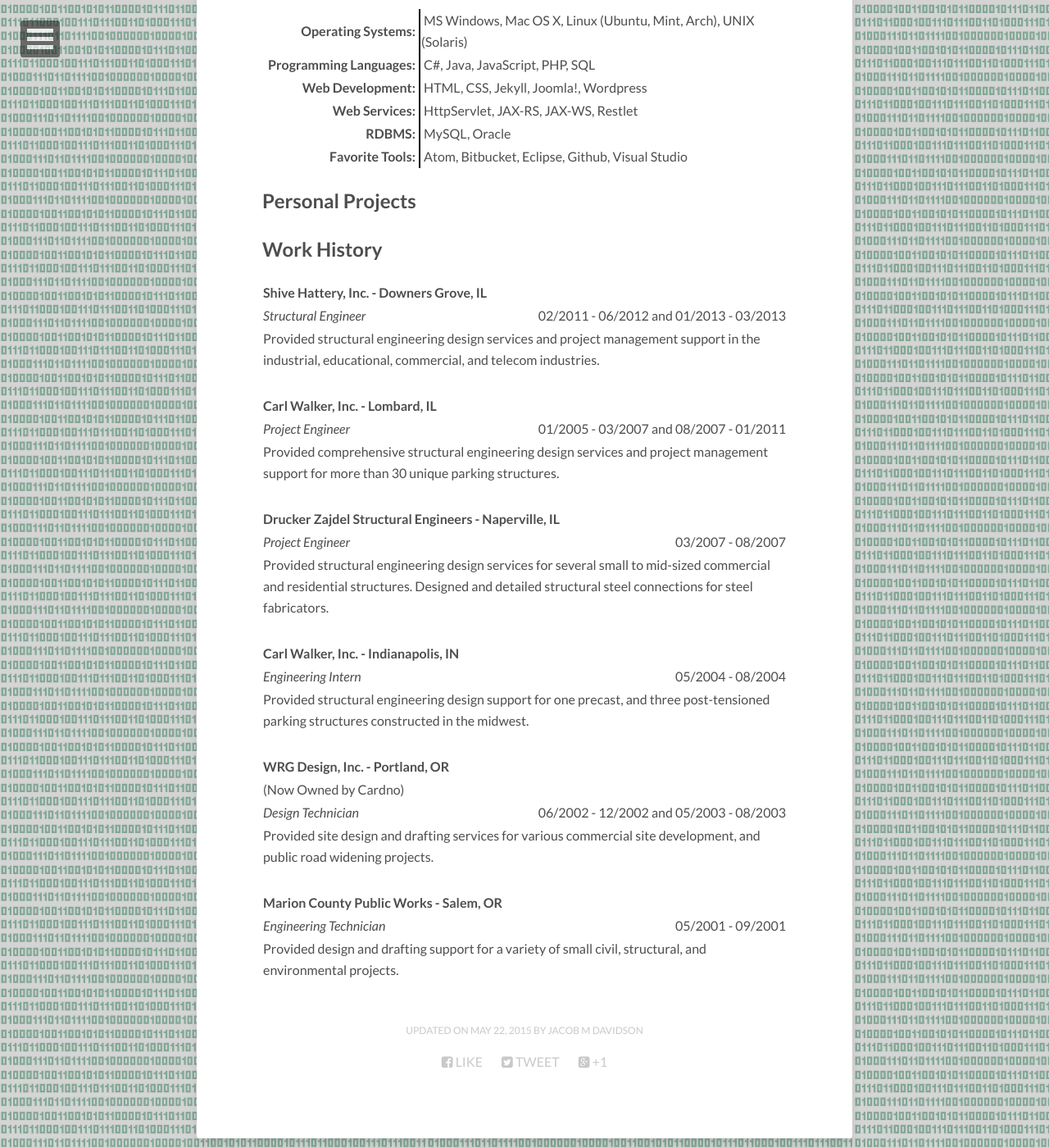
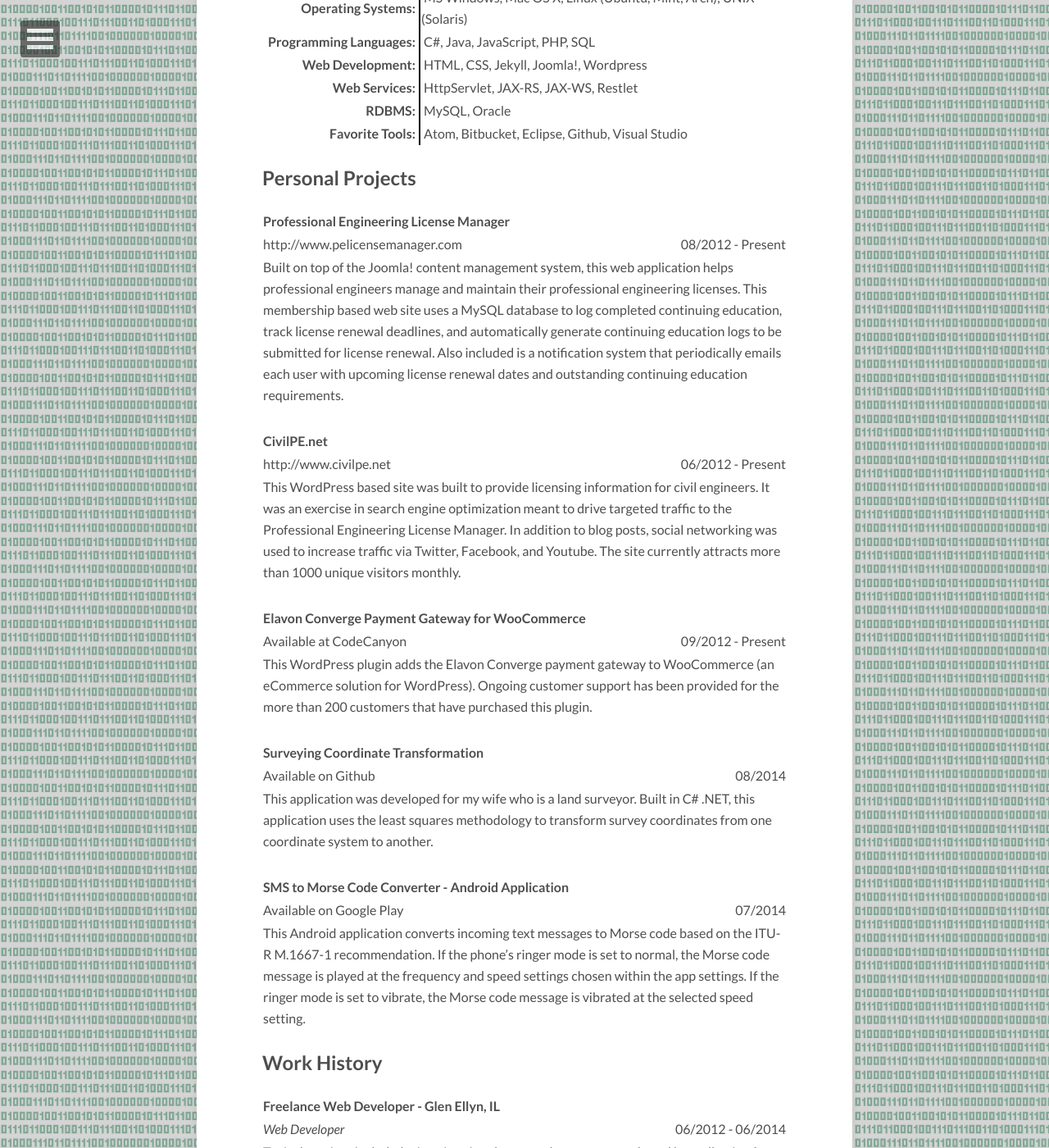
Before and after one commit to JacobMDavidson/JacobMDavidson.github.io, a Jekyll site: the page built from about/index.md, in a window 1280 px wide and 1400 px high, scrolled down 1915 px. Shown: the whole window at 82% size. Built offline with Jekyll 4.4.1, drawn with Linux system fonts in a browser that asks for light colours; nearby versions of some CDN libraries; some of the changed text lies outside the part shown.

Commit message:
Updated project list on about me page

```diff
--- a/about/index.md
+++ b/about/index.md
@@ -130,18 +130,13 @@
       <td style="text-align: left"> </td>
       <td style="text-align: left">(Currently Taking)</td>
     </tr>
-    <tr>
-      <td style="text-align: left"> </td>
-      <td style="text-align: left"> </td>
-    </tr>
+
   </tbody>
 </table>
 
 <a id="tools"></a>
 
 ## Languages, Tools, and Operating Systems
-
-<a id="projects"></a>
 
 <table rules="groups">
   <tbody>
@@ -172,7 +167,90 @@
   </tbody>
 </table>
 
+<a id="projects"></a>
+
 ## Personal Projects
+
+<table rules="groups">
+  <tbody>
+    <tr>
+      <th style="text-align: left" colspan="2">Professional Engineering License Manager</th>
+    </tr>
+    <tr>
+      <td style="text-align: left"><a href="http://www.pelicensemanager.com">http://www.pelicensemanager.com</a></td>
+      <td style="text-align: right">08/2012 - Present</td>
+    </tr>
+    <tr>
+      <td style="text-align: left" colspan="2">
+        Built on top of the Joomla! content management system, this web application helps professional engineers manage and maintain their professional engineering licenses. This membership based web site uses a MySQL database to log completed continuing education, track license renewal deadlines, and automatically generate continuing education logs to be submitted for license renewal. Also included is a notification system that periodically emails each user with upcoming license renewal dates and outstanding continuing education requirements.
+      </td>
+    </tr>
+    <tr>
+      <td style="text-align: left"> </td>
+      <td style="text-align: left"> </td>
+    </tr>
+    <tr>
+      <th style="text-align: left" colspan="2">CivilPE.net</th>
+    </tr>
+    <tr>
+      <td style="text-align: left"><a href="http://www.civilpe.net">http://www.civilpe.net</a></td>
+      <td style="text-align: right">06/2012 - Present</td>
+    </tr>
+    <tr>
+      <td style="text-align: left" colspan="2">
+        This WordPress based site was built to provide licensing information for civil engineers. It was an exercise in search engine optimization meant to drive targeted traffic to the Professional Engineering License Manager. In addition to blog posts, social networking was used to increase traffic via Twitter, Facebook, and Youtube. The site currently attracts more than 1000 unique visitors monthly.
+      </td>
+    </tr>
+    <tr>
+      <td style="text-align: left"> </td>
+      <td style="text-align: left"> </td>
+    </tr>
+    <tr>
+      <th style="text-align: left" colspan="2">Elavon Converge Payment Gateway for WooCommerce</th>
+    </tr>
+    <tr>
+      <td style="text-align: left"><a href="http://codecanyon.net/item/elavon-virtualmerchant-gateway-for-woocommerce/2894233">Available at CodeCanyon</a></td>
+      <td style="text-align: right">09/2012 - Present</td>
+    </tr>
+    <tr>
+      <td style="text-align: left" colspan="2">
+        This WordPress plugin adds the Elavon Converge payment gateway to WooCommerce (an eCommerce solution for WordPress). Ongoing customer support has been provided for the more than 200 customers that have purchased this plugin.
+      </td>
+    </tr>
+    <tr>
+      <td style="text-align: left"> </td>
+      <td style="text-align: left"> </td>
+    </tr>
+    <tr>
+      <th style="text-align: left" colspan="2">Surveying Coordinate Transformation</th>
+    </tr>
+    <tr>
+      <td style="text-align: left"><a href="https://github.com/JacobMDavidson/Coordinate-Transformation">Available on Github</a></td>
+      <td style="text-align: right">08/2014</td>
+    </tr>
+    <tr>
+      <td style="text-align: left" colspan="2">
+        This application was developed for my wife who is a land surveyor. Built in C# .NET, this application uses the least squares methodology to transform survey coordinates from one coordinate system to another.
+      </td>
+    </tr>
+    <tr>
+      <td style="text-align: left"> </td>
+      <td style="text-align: left"> </td>
+    </tr>
+    <tr>
+      <th style="text-align: left" colspan="2">SMS to Morse Code Converter - Android Application</th>
+    </tr>
+    <tr>
+      <td style="text-align: left"><a href="https://play.google.com/store/apps/details?id=com.jacobmdavidson.smsmorsecode">Available on Google Play</a></td>
+      <td style="text-align: right">07/2014</td>
+    </tr>
+    <tr>
+      <td style="text-align: left" colspan="2">
+        This Android application converts incoming text messages to Morse code based on the ITU- R M.1667-1 recommendation. If the phone’s ringer mode is set to normal, the Morse code message is played at the frequency and speed settings chosen within the app settings. If the ringer mode is set to vibrate, the Morse code message is vibrated at the selected speed setting.
+      </td>
+    </tr>
+  </tbody>
+</table>
 
 <a id="work"></a>
 
@@ -181,7 +259,23 @@
 <table rules="groups">
   <tbody>
     <tr>
-      <th style="text-align: left" colspan="2">Shive Hattery, Inc. - Downers Grove, IL</th>
+      <th style="text-align: left" colspan="2">Freelance Web Developer - Glen Ellyn, IL</th>
+    </tr>
+    <tr>
+      <td style="text-align: left"><em>Web Developer</em></td>
+      <td style="text-align: right">06/2012 - 06/2014</td>
+    </tr>
+    <tr>
+      <td style="text-align: left" colspan="2">
+        Typical services included migrating sites from wordpress.org to a shared host allowing for deeper customization, developing automated backup processes for existing web sites, creating templates for existing static web sites transitioning to a content management solution (such as Joomla or WordPress), and developing custom WordPress or Joomla plugins. Notable clients include:
+      </td>
+    </tr>
+    <tr>
+      <td style="text-align: left"> </td>
+      <td style="text-align: left"> </td>
+    </tr>
+    <tr>
+      <th style="text-align: left" colspan="2">Shive-Hattery, Inc. - Downers Grove, IL</th>
     </tr>
     <tr>
       <td style="text-align: left"><em>Structural Engineer</em></td>
```
